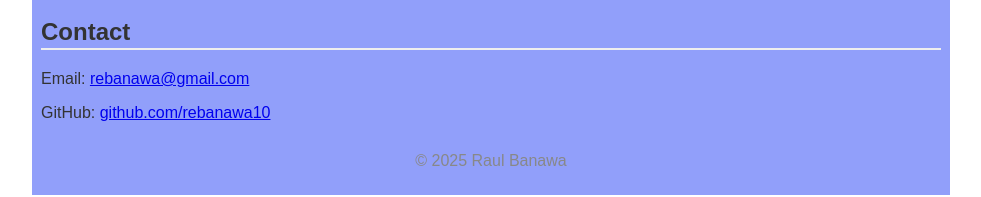
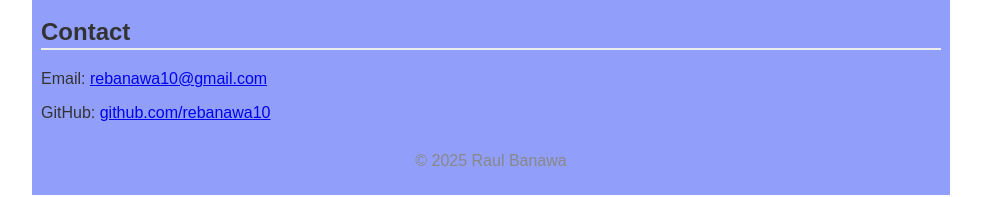
Before and after one commit to rebanawa10-lab/angular-portfolio, an Angular app: page / in a window 1280 px wide. Shown: the part 634-831 px from the top of the page, without its empty margins (149-1130 px from the left). Built offline with nearby package versions, Linux system fonts and the light colour scheme.

Commit message:
202601 07 1547 Push Github updated

```diff
--- a/src/app/app.html
+++ b/src/app/app.html
@@ -405,8 +405,8 @@ designing, developing, and deploying applications across both front-end and back
     <section>
         <h2>Contact</h2>
         <p>Email:
-            <a href="mailto:rebanawa@gmail.com ?subject=Contact%20from%20Demo%20App">
-              rebanawa@gmail.com
+            <a href="mailto:rebanawa10@gmail.com ?subject=Contact%20from%20Demo%20App">
+              rebanawa10@gmail.com
             </a>
         </p>
 
```
